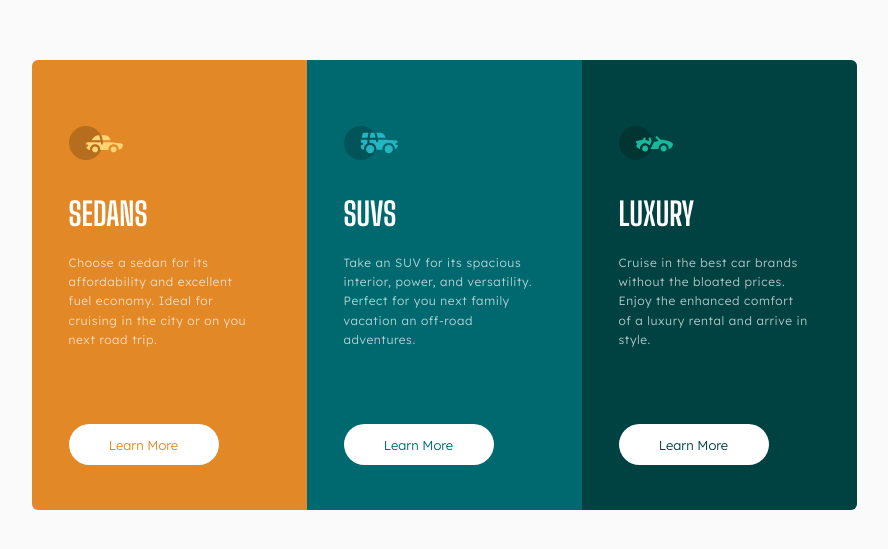
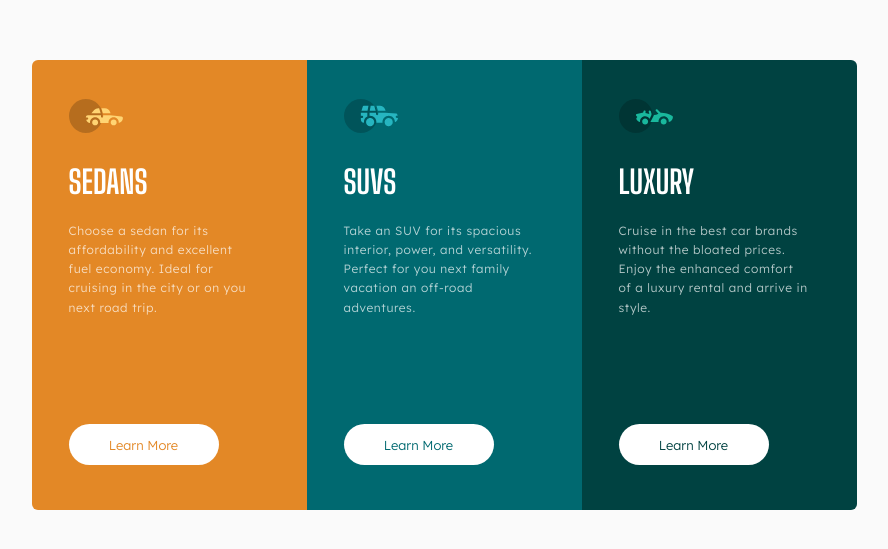
Before and after one commit to emines0/3-column-preview-card-component, a plain HTML site: page index.html in a window 1280 px wide. Shown: the part 115-664 px from the top of the page, without its empty margins (196-1084 px from the left). Drawn offline with Linux system fonts and the light colour scheme.

Commit message:
finalization

```diff
--- a/style.css
+++ b/style.css
@@ -50,26 +50,24 @@ body {
 	line-height: 1.6;
 	letter-spacing: 0.6px;
 	opacity: 0.7;
-	width: 95%;
 
 }
 
 .container img {
 	width: 27%;
-	margin-bottom: 10px;
-	padding: 5px 0;
-
+	margin-bottom: 30px;
 
 }
 
 .card {
 	width: 275px;
-	height: 360px;
+	height: 370px;
 	padding: 39px 37px;
 	display: flex;
 	flex-direction: column;
 	align-items: start;
-	justify-content: space-between;
+	justify-content: start;
+	position: relative;
 }
 
 .container .card:first-child {
@@ -100,7 +98,7 @@ body {
 	padding: 0.77rem;
 	width: 150px;
 	position: absolute;
-	bottom: 45px;
+	bottom: 35px;
 	border-radius: 60px;
 	-webkit-border-radius: 60px;
 	-moz-border-radius: 60px;
@@ -153,7 +151,7 @@ body {
 
 	.container .card {
 		height: 450px;
-		justify-content: center;
+		justify-content: start;
 	}
 
 	.container .card img, h1 {
@@ -162,6 +160,7 @@ body {
 
 	.container .card p {
 		margin-bottom: 100px;
+		width: 95%;
 	}
 
 
@@ -178,4 +177,8 @@ body {
 		border-top-right-radius: 6px;
 
 	}
+
+	.btn {
+		bottom: 45px;
+	}
 }
```
